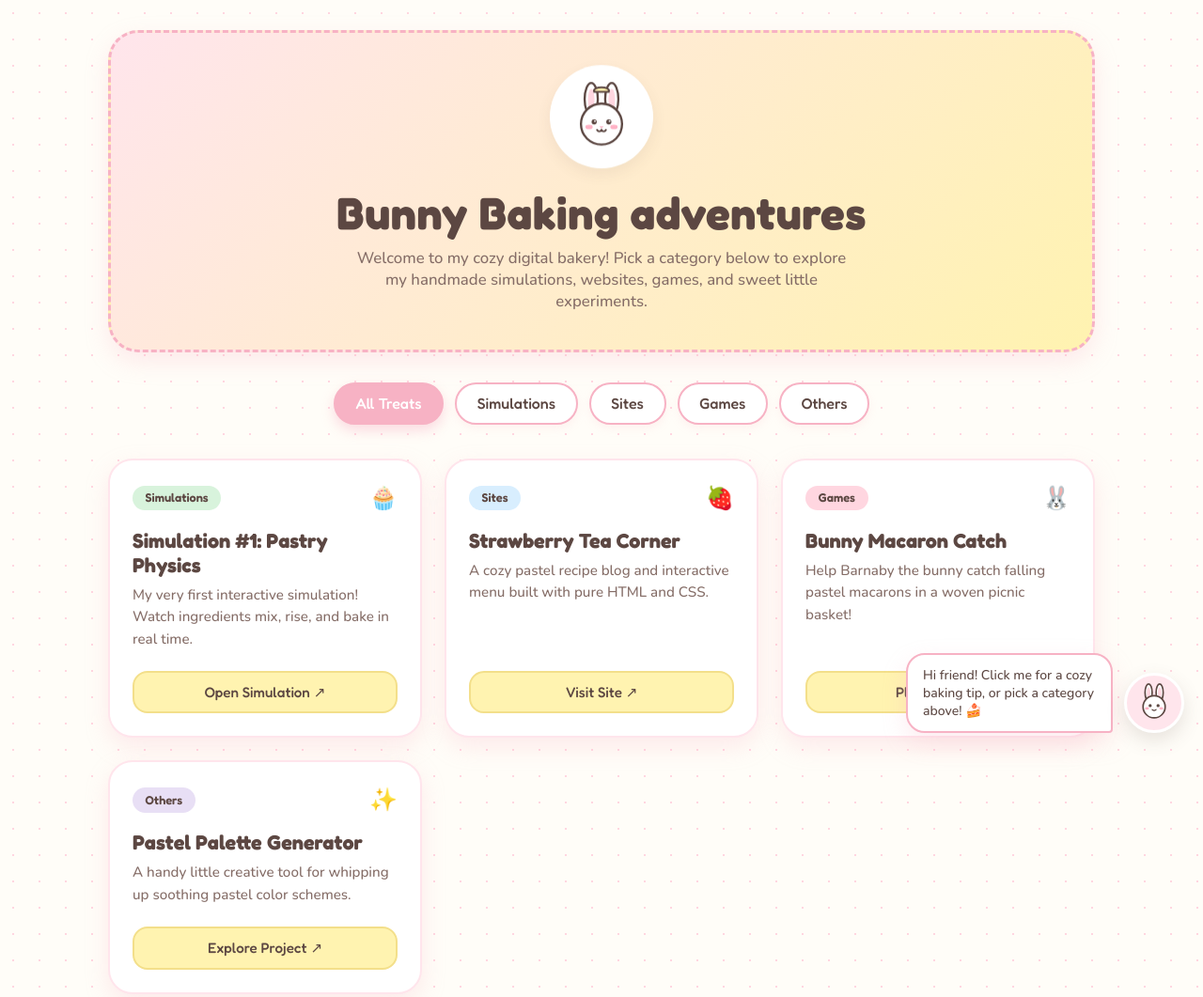
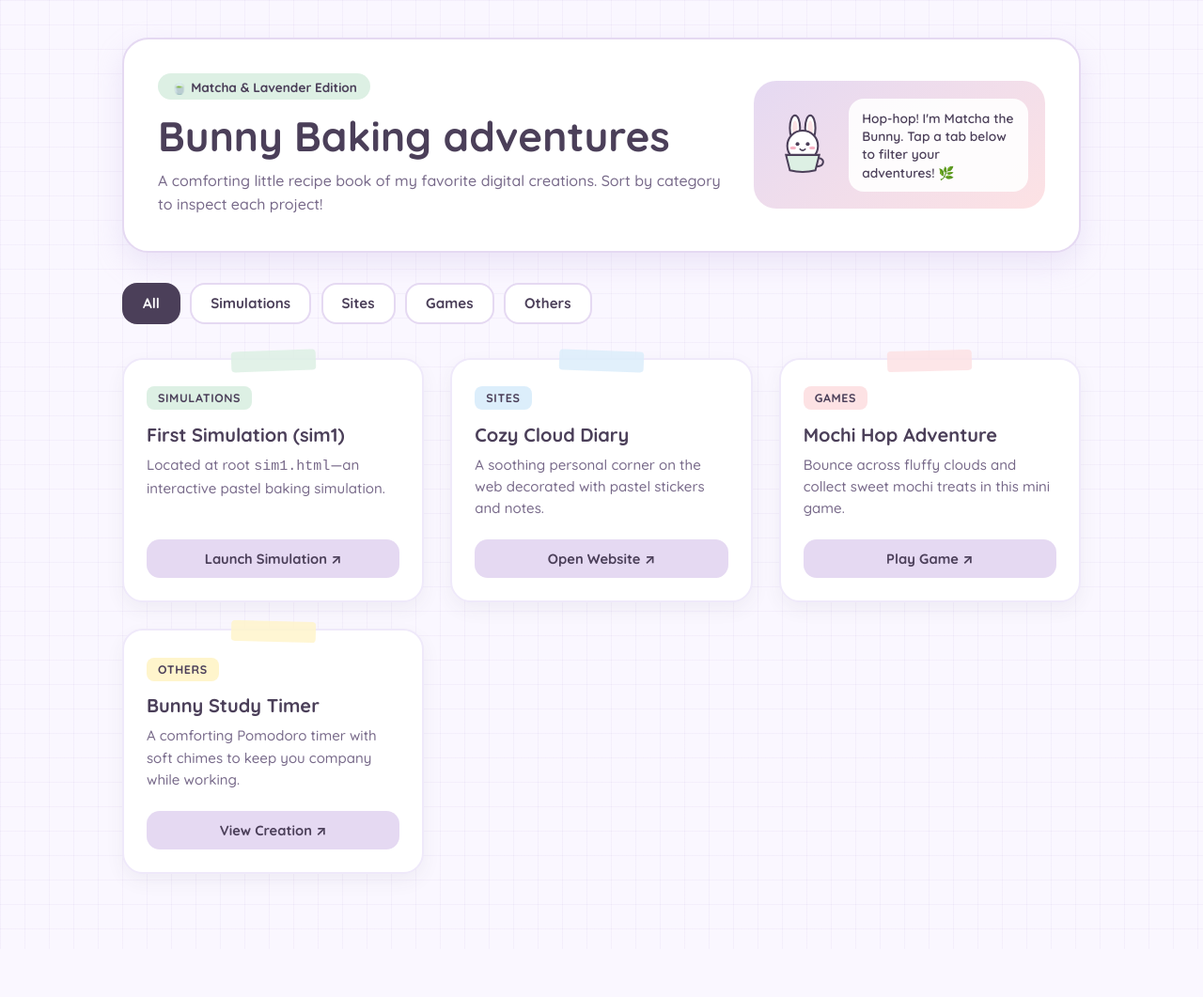
Before and after one commit to Goldenbunny-bun/portfolio, a plain HTML site: page index.html in a window 1280 px wide. Shown: the top 1061 px of the page at 94% size. After the commit the page ends 1010 px from the top, so only its background shows below. Drawn offline with nearby package versions, Linux system fonts and the light colour scheme.

Commit message:
Update index.html

```diff
--- a/index.html
+++ b/index.html
@@ -6,20 +6,18 @@
   <title>Bunny Baking adventures</title>
   <link rel="preconnect" href="https://fonts.googleapis.com">
   <link rel="preconnect" href="https://fonts.gstatic.com" crossorigin>
-  <link href="https://fonts.googleapis.com/css2?family=Fredoka:wght@500;600;700&family=Nunito:wght@500;600;700&display=swap" rel="stylesheet">
+  <link href="https://fonts.googleapis.com/css2?family=Quicksand:wght@500;600;700&display=swap" rel="stylesheet">
   <style>
     :root {
-      --bg-cream: #FFFDF8;
-      --pastel-pink: #FFD6E0;
-      --pastel-pink-dark: #F7B2C4;
-      --pastel-butter: #FFF3B0;
-      --pastel-mint: #D8F3DC;
-      --pastel-lavender: #E8DFF5;
-      --pastel-sky: #D8EEFE;
-      --text-cocoa: #5C4742;
-      --text-soft: #856D67;
-      --card-bg: #FFFFFF;
-      --shadow-soft: 0 10px 25px rgba(247, 178, 196, 0.25);
+      --oat-bg: #FAF7FF;
+      --lavender: #E5D9F2;
+      --lavender-deep: #C5B4E3;
+      --matcha: #DDF0E4;
+      --peach: #FDE2E4;
+      --lemon: #FFF5CC;
+      --sky: #DCEEFB;
+      --plum-text: #4B3F59;
+      --plum-muted: #786A8A;
     }
 
     * {
@@ -29,397 +27,335 @@
     }
 
     body {
-      font-family: 'Nunito', -apple-system, BlinkMacSystemFont, sans-serif;
-      background-color: var(--bg-cream);
-      background-image: radial-gradient(#FFD6E0 1.5px, transparent 1.5px);
-      background-size: 28px 28px;
-      color: var(--text-cocoa);
-      min-height: 100vh;
-      padding: 2rem 1.25rem 6rem;
+      font-family: 'Quicksand', -apple-system, BlinkMacSystemFont, sans-serif;
+      background-color: var(--oat-bg);
+      background-image:
+        linear-gradient(90deg, rgba(197,180,227,0.12) 1px, transparent 1px),
+        linear-gradient(rgba(197,180,227,0.12) 1px, transparent 1px);
+      background-size: 26px 26px;
+      color: var(--plum-text);
+      padding: 2.5rem 1.25rem 5rem;
     }
 
-    .container {
-      max-width: 1050px;
+    .wrapper {
+      max-width: 1020px;
       margin: 0 auto;
     }
 
-    /* Cozy Bakery Header */
-    header {
-      background: linear-gradient(135deg, #FFE5EC 0%, #FFF3B0 100%);
-      border: 3px dashed var(--pastel-pink-dark);
-      border-radius: 32px;
-      padding: 2.5rem 2rem;
-      text-align: center;
-      box-shadow: var(--shadow-soft);
-      position: relative;
+    /* Scrapbook Hero Banner */
+    .hero-banner {
+      background: #FFFFFF;
+      border-radius: 28px;
+      padding: 2.25rem;
+      box-shadow: 0 12px 30px rgba(197, 180, 227, 0.28);
+      border: 2px solid var(--lavender);
+      display: flex;
+      flex-wrap: wrap;
+      align-items: center;
+      justify-content: space-between;
+      gap: 1.5rem;
       margin-bottom: 2rem;
     }
 
-    .mascot-wrapper {
-      width: 110px;
-      height: 110px;
-      margin: 0 auto 0.75rem;
-      background: #FFFFFF;
-      border-radius: 50%;
-      display: flex;
-      align-items: center;
-      justify-content: center;
-      box-shadow: 0 6px 16px rgba(92, 71, 66, 0.08);
-      animation: gentleFloat 3.5s ease-in-out infinite;
+    .hero-text {
+      flex: 1 1 320px;
     }
 
-    @keyframes gentleFloat {
-      0%, 100% { transform: translateY(0px); }
-      50% { transform: translateY(-6px); }
+    .hero-pill {
+      display: inline-block;
+      background: var(--matcha);
+      padding: 0.35rem 0.9rem;
+      border-radius: 999px;
+      font-size: 0.85rem;
+      font-weight: 700;
+      margin-bottom: 0.65rem;
     }
 
     h1 {
-      font-family: 'Fredoka', cursive, sans-serif;
-      font-size: clamp(2rem, 4.5vw, 3rem);
-      color: var(--text-cocoa);
-      letter-spacing: 0.5px;
+      font-size: clamp(1.9rem, 4vw, 2.75rem);
+      font-weight: 700;
+      margin-bottom: 0.5rem;
+      color: var(--plum-text);
+    }
+
+    .hero-text p {
+      color: var(--plum-muted);
+      line-height: 1.6;
+      font-size: 1rem;
+    }
+
+    /* Interactive Bunny Assistant Box in Hero */
+    .assistant-card {
+      flex: 0 1 310px;
+      background: linear-gradient(145deg, var(--lavender) 0%, var(--peach) 100%);
+      border-radius: 24px;
+      padding: 1.15rem;
+      display: flex;
+      align-items: center;
+      gap: 0.9rem;
+      cursor: pointer;
+      transition: transform 0.2s ease;
+    }
+
+    .assistant-card:hover {
+      transform: scale(1.02);
+    }
+
+    .assistant-speech {
+      background: rgba(255, 255, 255, 0.9);
+      padding: 0.7rem 0.9rem;
+      border-radius: 16px;
+      font-size: 0.86rem;
+      font-weight: 600;
+      line-height: 1.4;
+    }
+
+    /* Recipe Tab Filter Buttons */
+    .tabs {
+      display: flex;
+      flex-wrap: wrap;
+      gap: 0.65rem;
+      margin-bottom: 2.25rem;
+    }
+
+    .tab-btn {
+      font-family: inherit;
+      font-weight: 700;
+      font-size: 0.95rem;
+      padding: 0.65rem 1.25rem;
+      border-radius: 16px;
+      border: 2px solid var(--lavender);
+      background: #FFFFFF;
+      color: var(--plum-text);
+      cursor: pointer;
+      transition: all 0.2s ease;
+    }
+
+    .tab-btn:hover {
+      background: var(--lavender);
+    }
+
+    .tab-btn.active {
+      background: var(--plum-text);
+      color: #FFFFFF;
+      border-color: var(--plum-text);
+    }
+
+    /* Scrapbook Cards Grid */
+    .grid {
+      display: grid;
+      grid-template-columns: repeat(auto-fill, minmax(290px, 1fr));
+      gap: 1.75rem;
+    }
+
+    .card {
+      background: #FFFFFF;
+      border-radius: 22px;
+      padding: 1.8rem 1.5rem 1.5rem;
+      position: relative;
+      border: 2px solid #EFE9FA;
+      box-shadow: 0 8px 20px rgba(75, 63, 89, 0.06);
+      display: flex;
+      flex-direction: column;
+      justify-content: space-between;
+      transition: transform 0.25s ease;
+    }
+
+    .card:hover {
+      transform: translateY(-5px);
+    }
+
+    .card.hidden {
+      display: none;
+    }
+
+    /* Pastel Washi Tape at top of card */
+    .washi-tape {
+      position: absolute;
+      top: -10px;
+      left: 50%;
+      transform: translateX(-50%) rotate(-2deg);
+      width: 90px;
+      height: 22px;
+      background: var(--matcha);
+      opacity: 0.85;
+      border-radius: 4px;
+    }
+
+    .card[data-category="sites"] .washi-tape { background: var(--sky); transform: translateX(-50%) rotate(2deg); }
+    .card[data-category="games"] .washi-tape { background: var(--peach); transform: translateX(-50%) rotate(-1.5deg); }
+    .card[data-category="others"] .washi-tape { background: var(--lemon); transform: translateX(-50%) rotate(1.5deg); }
+
+    .cat-tag {
+      display: inline-block;
+      font-size: 0.78rem;
+      font-weight: 700;
+      text-transform: uppercase;
+      letter-spacing: 0.6px;
+      padding: 0.3rem 0.75rem;
+      border-radius: 8px;
+      margin-bottom: 0.85rem;
+    }
+
+    .tag-simulations { background: var(--matcha); }
+    .tag-sites { background: var(--sky); }
+    .tag-games { background: var(--peach); }
+    .tag-others { background: var(--lemon); }
+
+    .card h2 {
+      font-size: 1.25rem;
       margin-bottom: 0.5rem;
     }
 
-    .subtitle {
-      font-size: 1.05rem;
-      color: var(--text-soft);
-      max-width: 540px;
-      margin: 0 auto;
-    }
-
-    /* Filter Navigation Buttons */
-    .filter-bar {
-      display: flex;
-      flex-wrap: wrap;
-      justify-content: center;
-      gap: 0.75rem;
-      margin-bottom: 2.25rem;
-    }
-
-    .filter-btn {
-      font-family: 'Fredoka', cursive, sans-serif;
-      font-size: 1rem;
-      padding: 0.65rem 1.35rem;
-      border-radius: 999px;
-      border: 2.5px solid var(--pastel-pink-dark);
-      background: #FFFFFF;
-      color: var(--text-cocoa);
-      cursor: pointer;
-      transition: all 0.25s ease;
-      box-shadow: 0 4px 10px rgba(247, 178, 196, 0.15);
-    }
-
-    .filter-btn:hover {
-      background: var(--pastel-pink);
-      transform: translateY(-2px);
-    }
-
-    .filter-btn.active {
-      background: var(--pastel-pink-dark);
-      color: #FFFFFF;
-      box-shadow: 0 6px 14px rgba(247, 178, 196, 0.45);
-    }
-
-    /* Portfolio Grid */
-    .portfolio-grid {
-      display: grid;
-      grid-template-columns: repeat(auto-fill, minmax(290px, 1fr));
-      gap: 1.5rem;
-    }
-
-    .project-card {
-      background: var(--card-bg);
-      border-radius: 26px;
-      padding: 1.5rem;
-      border: 2px solid #FFE5EC;
-      box-shadow: var(--shadow-soft);
-      display: flex;
-      flex-direction: column;
-      justify-content: space-between;
-      transition: transform 0.25s ease, box-shadow 0.25s ease;
-      animation: popIn 0.35s ease;
-    }
-
-    @keyframes popIn {
-      from { opacity: 0; transform: scale(0.96); }
-      to { opacity: 1; transform: scale(1); }
-    }
-
-    .project-card:hover {
-      transform: translateY(-5px);
-      box-shadow: 0 14px 30px rgba(247, 178, 196, 0.35);
-    }
-
-    .project-card.hidden {
-      display: none;
-    }
-
-    .card-top {
-      display: flex;
-      align-items: center;
-      justify-content: space-between;
-      margin-bottom: 1rem;
-    }
-
-    /* Category Badges */
-    .category-badge {
-      font-family: 'Fredoka', cursive, sans-serif;
-      font-size: 0.8rem;
-      font-weight: 600;
-      padding: 0.35rem 0.85rem;
-      border-radius: 999px;
-      color: var(--text-cocoa);
-    }
-
-    .badge-simulations { background-color: var(--pastel-mint); }
-    .badge-sites { background-color: var(--pastel-sky); }
-    .badge-games { background-color: var(--pastel-pink); }
-    .badge-others { background-color: var(--pastel-lavender); }
-
-    .card-icon {
-      font-size: 1.5rem;
-    }
-
-    .project-card h2 {
-      font-family: 'Fredoka', cursive, sans-serif;
-      font-size: 1.35rem;
-      margin-bottom: 0.5rem;
-      color: var(--text-cocoa);
-    }
-
-    .project-card p {
-      font-size: 0.95rem;
+    .card p {
+      font-size: 0.94rem;
+      color: var(--plum-muted);
       line-height: 1.55;
-      color: var(--text-soft);
       margin-bottom: 1.35rem;
     }
 
-    .visit-btn {
-      display: inline-flex;
-      align-items: center;
-      justify-content: center;
-      gap: 0.45rem;
+    .card-link {
+      display: block;
+      text-align: center;
       text-decoration: none;
-      font-family: 'Fredoka', cursive, sans-serif;
-      font-size: 0.95rem;
-      background: var(--pastel-butter);
-      color: var(--text-cocoa);
-      padding: 0.7rem 1.2rem;
-      border-radius: 16px;
-      border: 2px solid #F3DF8A;
-      transition: all 0.2s ease;
+      font-weight: 700;
+      font-size: 0.92rem;
+      color: var(--plum-text);
+      background: var(--lavender);
+      padding: 0.7rem 1rem;
+      border-radius: 14px;
+      transition: background 0.2s ease;
     }
 
-    .visit-btn:hover {
-      background: var(--pastel-pink);
-      border-color: var(--pastel-pink-dark);
-    }
-
-    /* Floating Bunny Assistant */
-    .bunny-assistant {
-      position: fixed;
-      bottom: 20px;
-      right: 20px;
-      display: flex;
-      align-items: flex-end;
-      gap: 0.75rem;
-      z-index: 100;
-    }
-
-    .assistant-bubble {
-      background: #FFFFFF;
-      border: 2.5px solid var(--pastel-pink-dark);
-      border-radius: 20px 20px 4px 20px;
-      padding: 0.75rem 1rem;
-      font-size: 0.88rem;
-      max-width: 220px;
-      box-shadow: var(--shadow-soft);
-      color: var(--text-cocoa);
-      transition: opacity 0.25s ease;
-    }
-
-    .assistant-btn {
-      width: 64px;
-      height: 64px;
-      border-radius: 50%;
-      background: #FFE5EC;
-      border: 3px solid #FFFFFF;
-      box-shadow: 0 8px 20px rgba(92, 71, 66, 0.15);
-      cursor: pointer;
-      display: flex;
-      align-items: center;
-      justify-content: center;
-      transition: transform 0.2s ease;
-    }
-
-    .assistant-btn:hover {
-      transform: scale(1.08) rotate(-4deg);
+    .card-link:hover {
+      background: var(--matcha);
     }
   </style>
 </head>
 <body>
-  <div class="container">
-    <header>
-      <div class="mascot-wrapper" aria-hidden="true">
-        <!-- Cute Chef Bunny Mascot SVG -->
-        <svg width="78" height="78" viewBox="0 0 100 100">
-          <!-- Bunny Ears -->
-          <ellipse cx="36" cy="26" rx="9" ry="22" fill="#FFF" stroke="#5C4742" stroke-width="3"/>
-          <ellipse cx="36" cy="27" rx="4.5" ry="15" fill="#FFD6E0"/>
-          <ellipse cx="64" cy="26" rx="9" ry="22" fill="#FFF" stroke="#5C4742" stroke-width="3"/>
-          <ellipse cx="64" cy="27" rx="4.5" ry="15" fill="#FFD6E0"/>
-          <!-- Mini Chef Hat -->
-          <path d="M40 16 C37 8, 63 8, 60 16 Z" fill="#FFF3B0" stroke="#5C4742" stroke-width="2.5"/>
+  <div class="wrapper">
+    <section class="hero-banner">
+      <div class="hero-text">
+        <span class="hero-pill">🍵 Matcha & Lavender Edition</span>
+        <h1>Bunny Baking adventures</h1>
+        <p>A comforting little recipe book of my favorite digital creations. Sort by category to inspect each project!</p>
+      </div>
+
+      <!-- Teacup Bunny Assistant -->
+      <div class="assistant-card" id="bunnyHelper" title="Click me for a sweet note!">
+        <svg width="68" height="68" viewBox="0 0 100 100" style="flex-shrink:0;">
+          <!-- Ears -->
+          <ellipse cx="38" cy="24" rx="8" ry="20" fill="#FFF" stroke="#4B3F59" stroke-width="3"/>
+          <ellipse cx="38" cy="25" rx="4" ry="13" fill="#FDE2E4"/>
+          <ellipse cx="62" cy="24" rx="8" ry="20" fill="#FFF" stroke="#4B3F59" stroke-width="3"/>
+          <ellipse cx="62" cy="25" rx="4" ry="13" fill="#FDE2E4"/>
           <!-- Head -->
-          <circle cx="50" cy="60" r="28" fill="#FFF" stroke="#5C4742" stroke-width="3"/>
-          <!-- Eyes -->
-          <circle cx="40" cy="57" r="3.5" fill="#5C4742"/>
-          <circle cx="60" cy="57" r="3.5" fill="#5C4742"/>
-          <circle cx="41" cy="56" r="1.2" fill="#FFF"/>
-          <circle cx="61" cy="56" r="1.2" fill="#FFF"/>
-          <!-- Blush -->
-          <ellipse cx="33" cy="64" rx="5" ry="3" fill="#FFB3C6"/>
-          <ellipse cx="67" cy="64" rx="5" ry="3" fill="#FFB3C6"/>
-          <!-- Nose & Mouth -->
-          <polygon points="47,63 53,63 50,66" fill="#F7B2C4"/>
-          <path d="M44 68 Q47 72 50 68 Q53 72 56 68" fill="none" stroke="#5C4742" stroke-width="2.5" stroke-linecap="round"/>
+          <circle cx="50" cy="52" r="24" fill="#FFF" stroke="#4B3F59" stroke-width="3"/>
+          <circle cx="42" cy="49" r="3" fill="#4B3F59"/>
+          <circle cx="58" cy="49" r="3" fill="#4B3F59"/>
+          <ellipse cx="35" cy="55" rx="4.5" ry="2.5" fill="#F7B2C4"/>
+          <ellipse cx="65" cy="55" rx="4.5" ry="2.5" fill="#F7B2C4"/>
+          <path d="M46 57 Q50 61 54 57" fill="none" stroke="#4B3F59" stroke-width="2.5" stroke-linecap="round"/>
+          <!-- Pastel Matcha Teacup -->
+          <path d="M24 66 H76 L70 90 Q50 95 30 90 Z" fill="#DDF0E4" stroke="#4B3F59" stroke-width="3"/>
+          <path d="M75 71 C85 71, 85 84, 72 84" fill="none" stroke="#4B3F59" stroke-width="3"/>
         </svg>
+        <div class="assistant-speech" id="helperSpeech">
+          Hop-hop! I'm Matcha the Bunny. Tap a tab below to filter your adventures! 🌿
+        </div>
       </div>
-      <h1>Bunny Baking adventures</h1>
-      <p class="subtitle">Welcome to my cozy digital bakery! Pick a category below to explore my handmade simulations, websites, games, and sweet little experiments.</p>
-    </header>
+    </section>
 
-    <!-- Category Filter Buttons -->
-    <nav class="filter-bar" aria-label="Portfolio Categories">
-      <button class="filter-btn active" data-filter="all">All Treats</button>
-      <button class="filter-btn" data-filter="simulations">Simulations</button>
-      <button class="filter-btn" data-filter="sites">Sites</button>
-      <button class="filter-btn" data-filter="games">Games</button>
-      <button class="filter-btn" data-filter="others">Others</button>
-    </nav>
+    <!-- Sort / Filter Tabs -->
+    <div class="tabs" role="tablist">
+      <button class="tab-btn active" data-cat="all">All</button>
+      <button class="tab-btn" data-cat="simulations">Simulations</button>
+      <button class="tab-btn" data-cat="sites">Sites</button>
+      <button class="tab-btn" data-cat="games">Games</button>
+      <button class="tab-btn" data-cat="others">Others</button>
+    </div>
 
-    <!-- Project Cards -->
-    <main class="portfolio-grid" id="portfolioGrid">
-      <!-- First Simulation at root sim1.html -->
-      <article class="project-card" data-category="simulations">
+    <!-- Categorized Portfolio Cards -->
+    <div class="grid">
+      <article class="card" data-category="simulations">
+        <div class="washi-tape"></div>
         <div>
-          <div class="card-top">
-            <span class="category-badge badge-simulations">Simulations</span>
-            <span class="card-icon">🧁</span>
-          </div>
-          <h2>Simulation #1: Pastry Physics</h2>
-          <p>My very first interactive simulation! Watch ingredients mix, rise, and bake in real time.</p>
+          <span class="cat-tag tag-simulations">Simulations</span>
+          <h2>First Simulation (sim1)</h2>
+          <p>Located at root <code>sim1.html</code>—an interactive pastel baking simulation.</p>
         </div>
-        <a href="sim1.html" target="_blank" rel="noopener noreferrer" class="visit-btn">Open Simulation ↗</a>
+        <a href="sim1.html" target="_blank" rel="noopener noreferrer" class="card-link">Launch Simulation ↗</a>
       </article>
 
-      <!-- Sample Site -->
-      <article class="project-card" data-category="sites">
+      <article class="card" data-category="sites">
+        <div class="washi-tape"></div>
         <div>
-          <div class="card-top">
-            <span class="category-badge badge-sites">Sites</span>
-            <span class="card-icon">🍓</span>
-          </div>
-          <h2>Strawberry Tea Corner</h2>
-          <p>A cozy pastel recipe blog and interactive menu built with pure HTML and CSS.</p>
+          <span class="cat-tag tag-sites">Sites</span>
+          <h2>Cozy Cloud Diary</h2>
+          <p>A soothing personal corner on the web decorated with pastel stickers and notes.</p>
         </div>
-        <a href="https://example.com" target="_blank" rel="noopener noreferrer" class="visit-btn">Visit Site ↗</a>
+        <a href="https://example.com" target="_blank" rel="noopener noreferrer" class="card-link">Open Website ↗</a>
       </article>
 
-      <!-- Sample Game -->
-      <article class="project-card" data-category="games">
+      <article class="card" data-category="games">
+        <div class="washi-tape"></div>
         <div>
-          <div class="card-top">
-            <span class="category-badge badge-games">Games</span>
-            <span class="card-icon">🐰</span>
-          </div>
-          <h2>Bunny Macaron Catch</h2>
-          <p>Help Barnaby the bunny catch falling pastel macarons in a woven picnic basket!</p>
+          <span class="cat-tag tag-games">Games</span>
+          <h2>Mochi Hop Adventure</h2>
+          <p>Bounce across fluffy clouds and collect sweet mochi treats in this mini game.</p>
         </div>
-        <a href="https://example.com" target="_blank" rel="noopener noreferrer" class="visit-btn">Play Game ↗</a>
+        <a href="https://example.com" target="_blank" rel="noopener noreferrer" class="card-link">Play Game ↗</a>
       </article>
 
-      <!-- Sample Other -->
-      <article class="project-card" data-category="others">
+      <article class="card" data-category="others">
+        <div class="washi-tape"></div>
         <div>
-          <div class="card-top">
-            <span class="category-badge badge-others">Others</span>
-            <span class="card-icon">✨</span>
-          </div>
-          <h2>Pastel Palette Generator</h2>
-          <p>A handy little creative tool for whipping up soothing pastel color schemes.</p>
+          <span class="cat-tag tag-others">Others</span>
+          <h2>Bunny Study Timer</h2>
+          <p>A comforting Pomodoro timer with soft chimes to keep you company while working.</p>
         </div>
-        <a href="https://example.com" target="_blank" rel="noopener noreferrer" class="visit-btn">Explore Project ↗</a>
+        <a href="https://example.com" target="_blank" rel="noopener noreferrer" class="card-link">View Creation ↗</a>
       </article>
-    </main>
-  </div>
-
-  <!-- Cute Floating Bunny Assistant -->
-  <div class="bunny-assistant">
-    <div class="assistant-bubble" id="assistantText">
-      Hi friend! Click me for a cozy baking tip, or pick a category above! 🍰
     </div>
-    <button class="assistant-btn" id="assistantBtn" aria-label="Bunny Assistant">
-      <svg width="42" height="42" viewBox="0 0 100 100">
-        <ellipse cx="36" cy="24" rx="9" ry="22" fill="#FFF" stroke="#5C4742" stroke-width="4"/>
-        <ellipse cx="36" cy="25" rx="4.5" ry="14" fill="#FFD6E0"/>
-        <ellipse cx="64" cy="24" rx="9" ry="22" fill="#FFF" stroke="#5C4742" stroke-width="4"/>
-        <ellipse cx="64" cy="25" rx="4.5" ry="14" fill="#FFD6E0"/>
-        <circle cx="50" cy="60" r="28" fill="#FFF" stroke="#5C4742" stroke-width="4"/>
-        <circle cx="40" cy="57" r="4" fill="#5C4742"/>
-        <circle cx="60" cy="57" r="4" fill="#5C4742"/>
-        <ellipse cx="32" cy="64" rx="5" ry="3" fill="#FFB3C6"/>
-        <ellipse cx="68" cy="64" rx="5" ry="3" fill="#FFB3C6"/>
-        <path d="M45 67 Q50 72 55 67" fill="none" stroke="#5C4742" stroke-width="3" stroke-linecap="round"/>
-      </svg>
-    </button>
   </div>
 
   <script>
-    const filterButtons = document.querySelectorAll('.filter-btn');
-    const projectCards = document.querySelectorAll('.project-card');
-    const assistantText = document.getElementById('assistantText');
-    const assistantBtn = document.getElementById('assistantBtn');
+    const tabs = document.querySelectorAll('.tab-btn');
+    const cards = document.querySelectorAll('.card');
+    const helper = document.getElementById('bunnyHelper');
+    const speech = document.getElementById('helperSpeech');
 
-    const categoryMessages = {
-      all: "Showing the whole bakery menu! Everything is freshly baked. 🧁",
-      simulations: "Ooh, Simulations! Don't miss sim1.html right at the front! 🧪✨",
-      sites: "Cozy websites crafted with pastel love! 🌐🌸",
-      games: "Time to play! Have fun with these cute bunny games! 🎮🐰",
-      others: "Sweet little tools and creative experiments! 🎨🍬"
+    const tabLines = {
+      all: "Viewing every single creation in the recipe book! 📖✨",
+      simulations: "Sorted by Simulations! Try sim1.html first! 🧪",
+      sites: "Sorted by Sites! Cute web spaces made with care! 🌸",
+      games: "Sorted by Games! Ready for a cozy play session? 🎮",
+      others: "Sorted by Others! Fun extras & handy helpers! 🎀"
     };
 
-    const cozyQuotes = [
-      "Remember to take a deep breath and sip some warm tea! 🍵",
-      "Every link opens in a brand-new tab so you never lose your spot! 🎀",
-      "You're doing amazing! Keep creating cute things! 🌟",
-      "Freshly baked code with zero calories! 🥐💕"
+    const helperTips = [
+      "All links open safely in a new browser tab! 🌷",
+      "Take it slow—cozy progress is still progress! 🍵",
+      "Click any category pill to organize the shelf! 🧁"
     ];
 
-    filterButtons.forEach(btn => {
-      btn.addEventListener('click', () => {
-        filterButtons.forEach(b => b.classList.remove('active'));
-        btn.classList.add('active');
+    tabs.forEach(tab => {
+      tab.addEventListener('click', () => {
+        tabs.forEach(t => t.classList.remove('active'));
+        tab.classList.add('active');
+        const category = tab.dataset.cat;
+        speech.textContent = tabLines[category];
 
-        const selected = btn.getAttribute('data-filter');
-        assistantText.textContent = categoryMessages[selected] || categoryMessages.all;
-
-        projectCards.forEach(card => {
-          const category = card.getAttribute('data-category');
-          if (selected === 'all' || category === selected) {
-            card.classList.remove('hidden');
-          } else {
-            card.classList.add('hidden');
-          }
+        cards.forEach(card => {
+          card.classList.toggle('hidden', category !== 'all' && card.dataset.category !== category);
         });
       });
     });
 
-    let quoteIndex = 0;
-    assistantBtn.addEventListener('click', () => {
-      assistantText.textContent = cozyQuotes[quoteIndex];
-      quoteIndex = (quoteIndex + 1) % cozyQuotes.length;
+    let tipIdx = 0;
+    helper.addEventListener('click', () => {
+      speech.textContent = helperTips[tipIdx];
+      tipIdx = (tipIdx + 1) % helperTips.length;
     });
   </script>
 </body>
```
